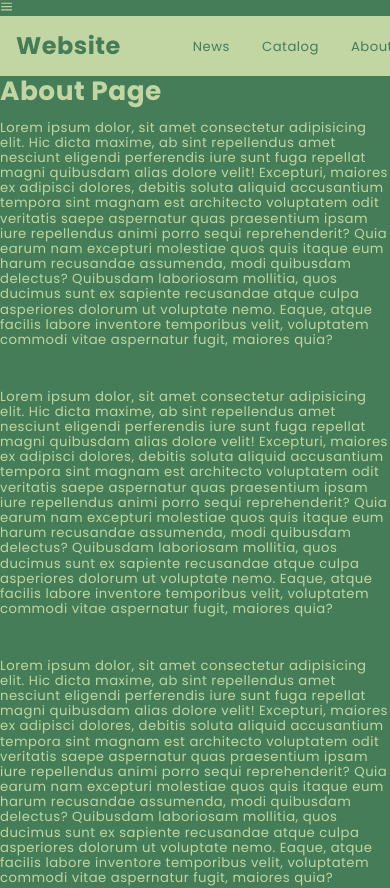
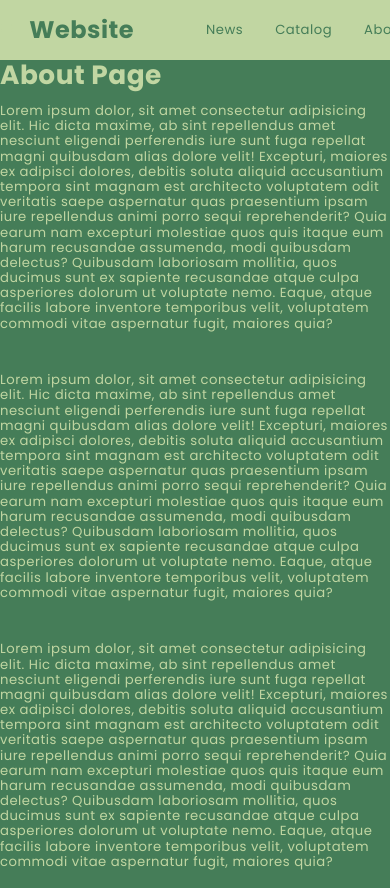
Before and after one commit to martingx89/sheep-one, a React (Create React App) app: page /about in a window 390 px wide. Shown: the top 888 px of the page. Built offline with nearby package versions, Linux system fonts and the light colour scheme; no server answers.

Commit message:
Add: prepare to add responsive navbar

```diff
--- a/src/components/views/Navbar/Navbar.js
+++ b/src/components/views/Navbar/Navbar.js
@@ -9,25 +9,25 @@ const Navbar = () => {
 
   return (
     <>
-      <div onClick={() => setOpen(!open)} className="nav-icon">
+      <nav>
+        <div onClick={() => setOpen(!open)} className={styles.navicon}>
           {open ? <FiX /> : <FiMenu />}
         </div>
-      <nav>
-      <Link to='/' className={styles.title}>
+        <Link to='/' className={styles.title} onClick={() => setOpen(false)}>
         Website
         </Link>
         <ul>
           <li>
-          <NavLink to='/news'>News</NavLink>
+            <NavLink to='/news' onClick={() => setOpen(false)}>News</NavLink>
           </li>
           <li>
-          <NavLink to='/catalog'>Catalog</NavLink>
+            <NavLink to='/catalog' onClick={() => setOpen(false)}>Catalog</NavLink>
           </li>
           <li>
-          <NavLink to='/about'>About</NavLink>
+            <NavLink to='/about' onClick={() => setOpen(false)}>About</NavLink>
           </li>
           <li>
-          <NavLink to='contact'>Contact</NavLink>
+            <NavLink to='contact' onClick={() => setOpen(false)}>Contact</NavLink>
           </li>
         </ul>
     </nav>
--- a/src/components/views/Navbar/Navbar.module.scss
+++ b/src/components/views/Navbar/Navbar.module.scss
@@ -42,3 +42,9 @@ nav {
     }
   }
 }
+
+@media only screen and (max-width: 500px) {
+  nav {
+    position: relative;
+  }
+}
--- a/src/styles/settings.scss
+++ b/src/styles/settings.scss
@@ -9,3 +9,8 @@ $font-text: 'Poppins', sans-serif;
 $radius: 5px;
 $base-size: 12px;
 $transition: all 0.5s;
+
+$screen-sm : 576px;
+$screen-md : 768px;
+$screen-lg : 992px;
+$screen-xl : 1200px;
```
Lines whose indentation alone changed are shown as unchanged.
